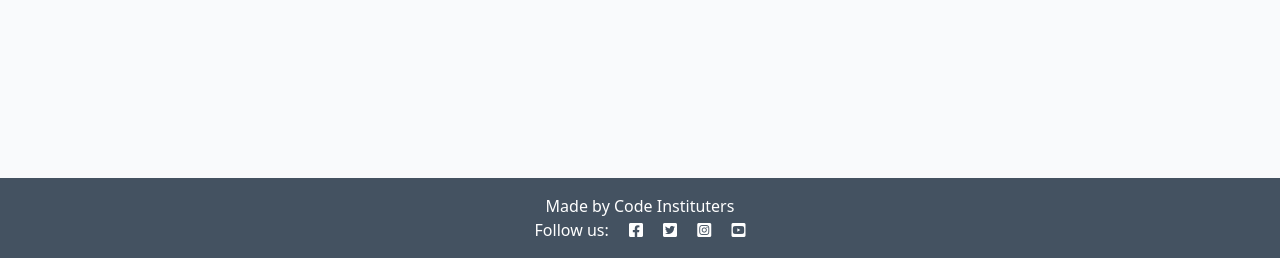
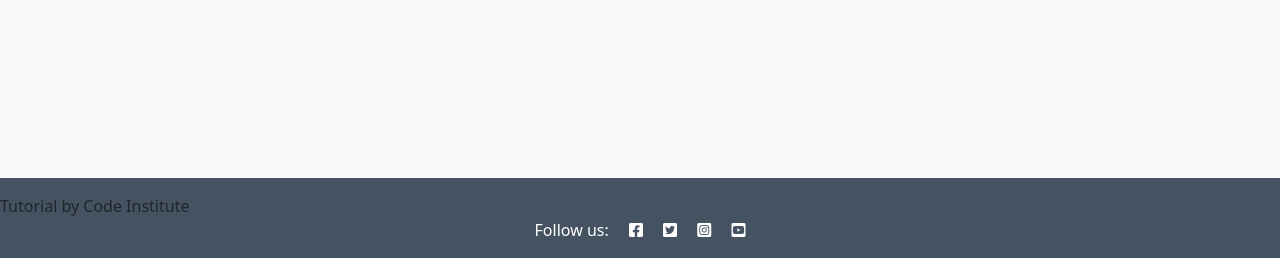
Before and after one commit to NatGok/Blog-using-django, a Django app: page / in a window 1280 px wide. Shown: the part 542-800 px from the top of the page. Run offline with Django 4.2, Linux system fonts and the light colour scheme; data that the repository does not hold is empty.

Commit message:
Add foot block including copyright

```diff
--- a/blog/index.html
+++ b/blog/index.html
@@ -45,4 +45,4 @@
 </div>
 
 <!-- index.html content ends here -->
-{% endblock %}
+{% endblock %} {% block copyright %} Copyright 2023 {% endblock %}
--- a/templates/base.html
+++ b/templates/base.html
@@ -82,7 +82,7 @@
 
     <!-- Footer -->
     <footer class="footer mt-auto py-3 dark-bg">
-      <p class="m-0 text-center text-white">Made by Code Instituters</p>
+      {% block copyright %} Tutorial by Code Institute {% endblock copyright %}
       <p class="m-0 text-center text-white">
         Follow us: <i class="fab fa-facebook-square ms-3"></i>
         <i class="fab fa-twitter-square ms-3"></i>
```
